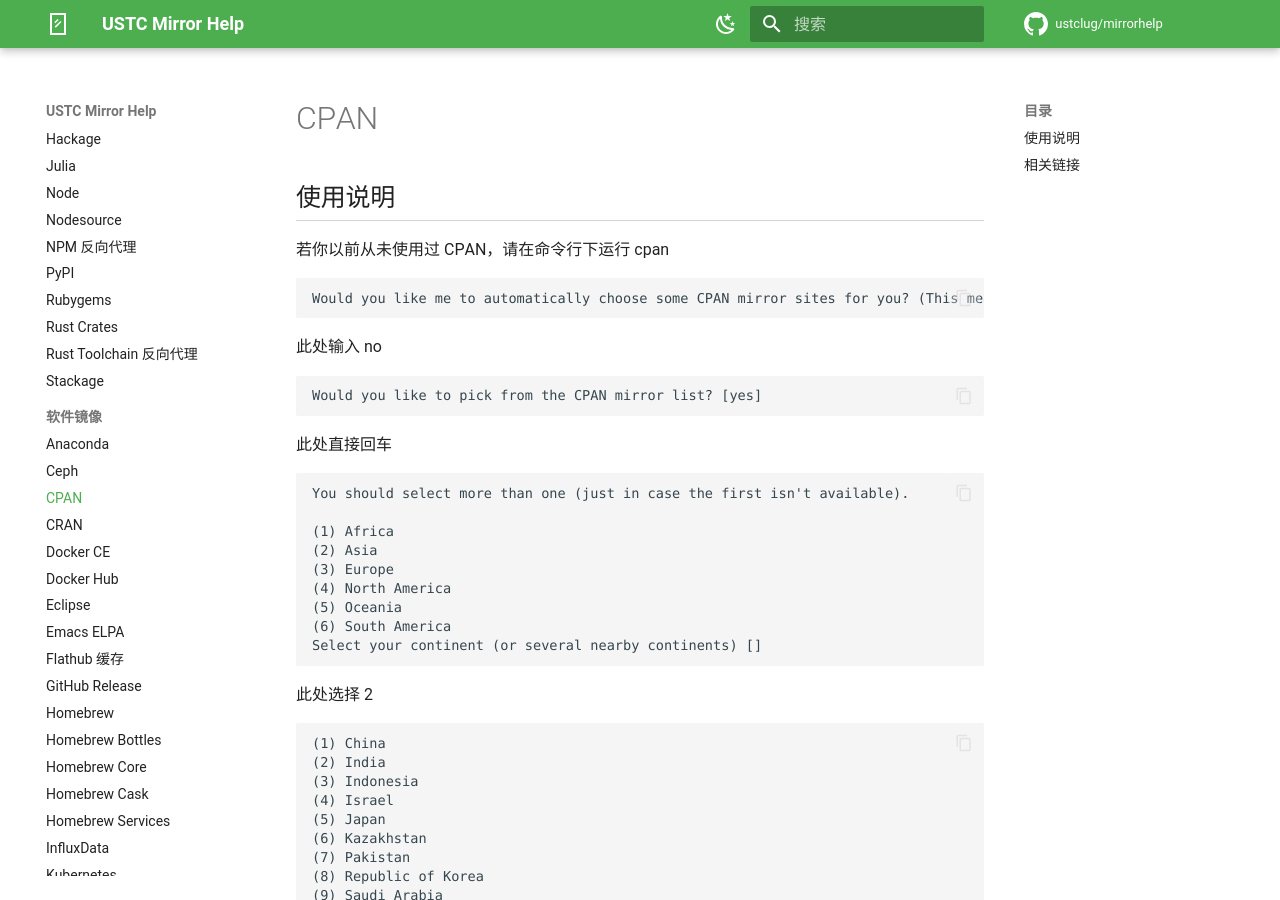
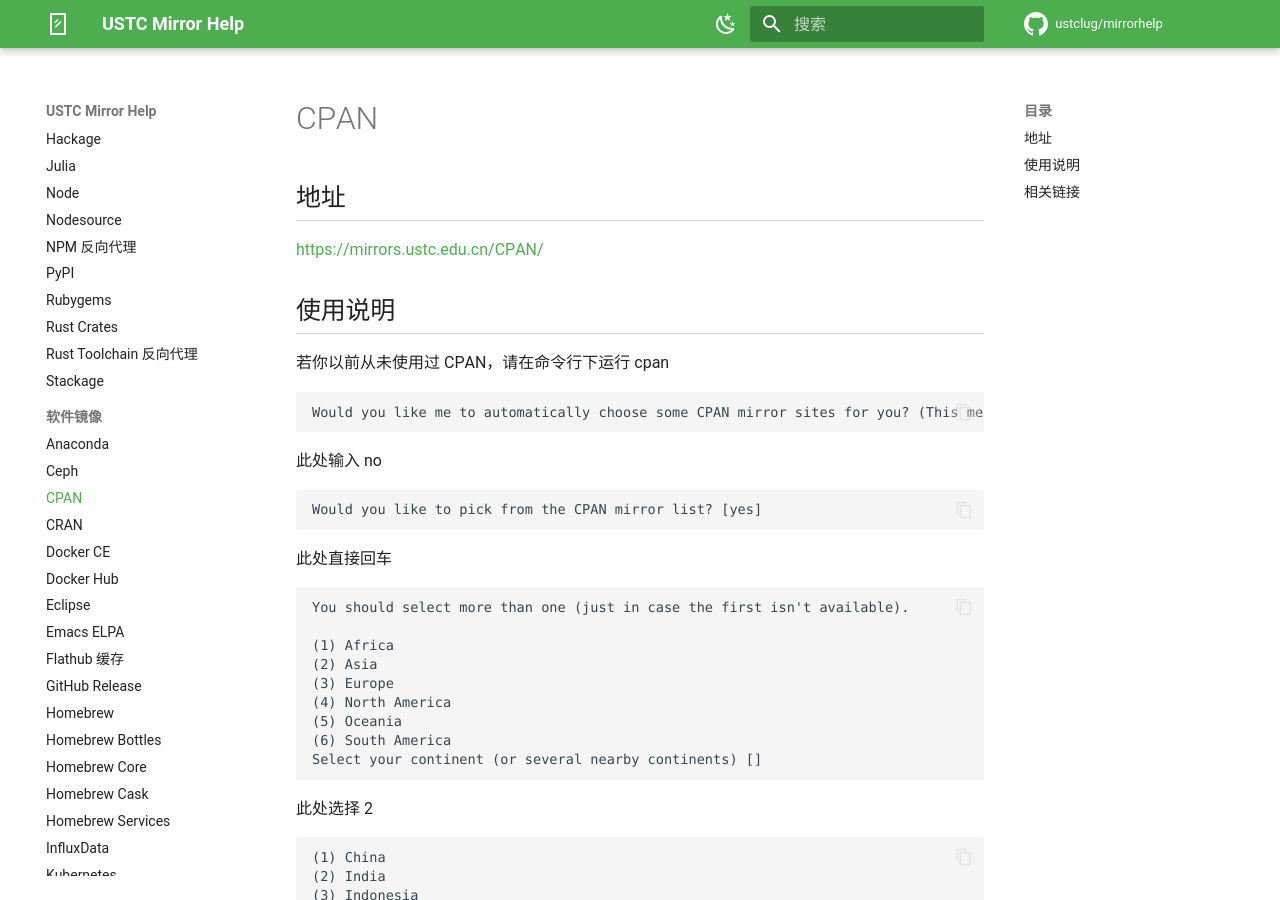
Before and after one commit to ustclug/mirrorhelp, an MkDocs documentation site: the page built from docs/CPAN.md, in a window 1280 px wide and 900 px high. Built offline with MkDocs 1.6.1 and Material for MkDocs 9.7.7, drawn with Linux system fonts in a browser that asks for light colours; comment, search, counter and statistics services are not loaded.

Commit message:
Unified CPAN/CRAN format

```diff
--- a/docs/CPAN.md
+++ b/docs/CPAN.md
@@ -1,4 +1,8 @@
 # CPAN
+
+## 地址
+
+<https://mirrors.ustc.edu.cn/CPAN/>
 
 ## 使用说明
 
--- a/docs/CRAN.md
+++ b/docs/CRAN.md
@@ -1,4 +1,8 @@
 # CRAN
+
+## 地址
+
+<https://mirrors.ustc.edu.cn/CRAN/>
 
 ## 使用说明
 
```
